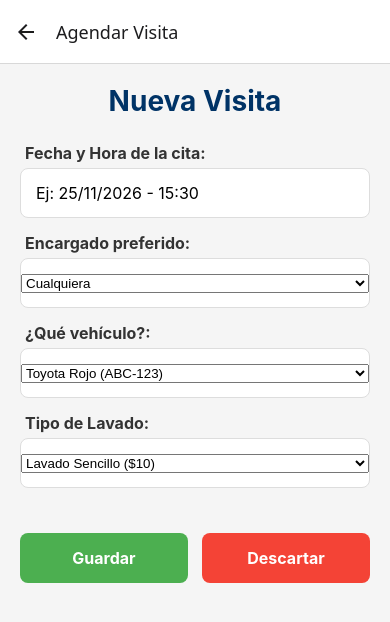
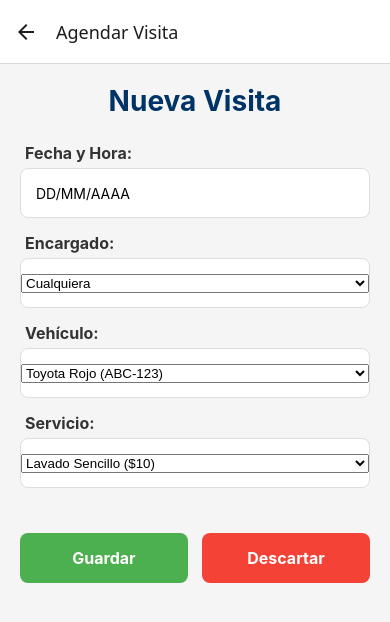
Before and after one commit to Braian-Ramirez/MotorWash, a React Native app: screen /NewVisit in a window 390 px wide. Shown: the top 622 px of the page. Built offline with nearby package versions, Linux system fonts and the light colour scheme.

Commit message:
feat: Integrar VisitsContext para gestión de citas y vincular selectores de vehículos en tiempo real mediante useEffect.

```diff
--- a/App.js
+++ b/App.js
@@ -12,6 +12,7 @@ import VisitQRScreen from './src/screens/VisitQRScreen';
 // Importamos el grupo de pestañas del cliente
 import ClientTabs from './src/screens/navigation/ClientTabs';
 import { VehiclesProvider } from './src/screens/context/VehiclesContext';
+import { VisitsProvider } from './src/screens/context/VisitsContext';
 
 // 3. Creamos el objeto "Stack" que manejará nuestra pila de pantallas
 const Stack = createNativeStackNavigator();
@@ -20,6 +21,7 @@ export default function App() {
   return (
     // NavigationContainer debe envolver TODA la aplicación (solo se usa una vez)
     <VehiclesProvider>
+      <VisitsProvider>
         <NavigationContainer>
           {/* Stack.Navigator contiene todas nuestras pantallas */}
           <Stack.Navigator initialRouteName="Login">
@@ -61,6 +63,7 @@ export default function App() {
 
           </Stack.Navigator>
         </NavigationContainer>
+      </VisitsProvider>
     </VehiclesProvider>
   );
 }
--- a/package.json
+++ b/package.json
@@ -14,8 +14,8 @@
     "@react-navigation/bottom-tabs": "^7.15.5",
     "@react-navigation/native": "^7.1.33",
     "@react-navigation/native-stack": "^7.14.4",
-    "expo": "~55.0.4",
-    "expo-image-picker": "~55.0.10",
+    "expo": "~55.0.5",
+    "expo-image-picker": "~55.0.11",
     "expo-status-bar": "~55.0.4",
     "react": "19.2.0",
     "react-dom": "19.2.0",
--- a/src/screens/AgendaScreen.js
+++ b/src/screens/AgendaScreen.js
@@ -1,7 +1,8 @@
-import React, { useState } from 'react';
+import React, { useState, useContext } from 'react';
 import { StyleSheet, Text, View, ScrollView, TouchableOpacity } from 'react-native';
 // Reutilizamos la misma librería de íconos
 import { MaterialCommunityIcons } from '@expo/vector-icons';
+import { VisitsContext } from './context/VisitsContext';
 
 export default function AgendaScreen({ navigation }) {
     // Simulamos que el usuario ha lavado su carro 3 veces
@@ -9,12 +10,8 @@ export default function AgendaScreen({ navigation }) {
     const lavadasParaPremio = 5; // El total necesario para el premio
 
     // Simulamos una visita ya programada
-    const visitaProgramada = {
-        fecha: '15/10/2026',
-        tipoLavado: 'Lavado Completo + Encerado',
-        encargado: 'Carlos Ruiz',
-        vehiculo: 'Toyota Rojo (ABC-123)'
-    };
+    // Extraemos la lista real de visitas
+    const { visitas } = useContext(VisitsContext);
 
     const handleAgendar = () => {
         console.log("Ir a la pantalla de Nueva Visita");
@@ -43,18 +40,21 @@ export default function AgendaScreen({ navigation }) {
                 </Text>
             </View>
 
-            {/* 3. Tarjeta de las Visitas */}
+            {/* 3. Lista de Visitas */}
             <View style={styles.cardHeader}>
                 <Text style={styles.sectionTitle}>Mis Visitas</Text>
                 <MaterialCommunityIcons name="calendar-clock" size={24} color="#0066cc" />
             </View>
 
-            <View style={styles.card}>
-                <Text style={styles.cardText}>Fecha: <Text style={styles.cardData}>{visitaProgramada.fecha}</Text></Text>
-                <Text style={styles.cardText}>Tipo de lavado: <Text style={styles.cardData}>{visitaProgramada.tipoLavado}</Text></Text>
-                <Text style={styles.cardText}>Encargado: <Text style={styles.cardData}>{visitaProgramada.encargado}</Text></Text>
-                <Text style={styles.cardText}>Vehículo: <Text style={styles.cardData}>{visitaProgramada.vehiculo}</Text></Text>
-            </View>
+            {/* Ahora recorremos el arreglo de visitas y generamos una tarjeta para cada una */}
+            {visitas.map((visita) => (
+                <View key={visita.id} style={styles.card}>
+                    <Text style={styles.cardText}>Fecha: <Text style={styles.cardData}>{visita.fecha}</Text></Text>
+                    <Text style={styles.cardText}>Tipo de lavado: <Text style={styles.cardData}>{visita.tipoLavado}</Text></Text>
+                    <Text style={styles.cardText}>Encargado: <Text style={styles.cardData}>{visita.encargado}</Text></Text>
+                    <Text style={styles.cardText}>Vehículo: <Text style={styles.cardData}>{visita.vehiculo}</Text></Text>
+                </View>
+            ))}
 
             {/* 4. Botón verde para Agendar (como en tu dibujo) */}
             <TouchableOpacity style={styles.addButton} onPress={handleAgendar}>
--- a/src/screens/NewVisitScreen.js
+++ b/src/screens/NewVisitScreen.js
@@ -1,23 +1,33 @@
-import React, { useState } from 'react';
+import React, { useState, useContext, useEffect } from 'react';
 import { StyleSheet, Text, View, TextInput, TouchableOpacity, ScrollView, Platform } from 'react-native';
 import { Picker } from '@react-native-picker/picker';
 import DateTimePicker from '@react-native-community/datetimepicker';
+import { VisitsContext } from './context/VisitsContext';
+import { VehiclesContext } from './context/VehiclesContext';
 
 export default function NewVisitScreen({ navigation }) {
-    // Estados para la fecha y hora usando Date (Para Celular)
+
+    const { addVisit } = useContext(VisitsContext);
+    const { vehiculos } = useContext(VehiclesContext);
+
+    // 1. ESTADOS (Aquí es donde estaba el problema, ya restaurados)
+    const [vehiculo, setVehiculo] = useState('');
     const [date, setDate] = useState(new Date());
     const [mode, setMode] = useState('date');
     const [showPicker, setShowPicker] = useState(false);
-
-    // Estado para la fecha manualmente (Para Web)
     const [fechaWeb, setFechaWeb] = useState('');
-
-    // Estados para el resto del formulario
     const [encargado, setEncargado] = useState('Cualquiera');
-    const [vehiculo, setVehiculo] = useState('Toyota Rojo');
     const [tipoLavado, setTipoLavado] = useState('Lavado Sencillo');
 
-    // Funciones del calendario del celular
+    // 2. EL VIGILANTE: Pone el primer auto de la lista como opción por defecto
+    useEffect(() => {
+        if (vehiculos && vehiculos.length > 0 && vehiculo === '') {
+            const v = vehiculos[0];
+            setVehiculo(`${v.marca} ${v.color} (${v.placa})`);
+        }
+    }, [vehiculos]);
+
+    // 3. Funciones del calendario
     const onChangeDate = (event, selectedDate) => {
         const currentDate = selectedDate || date;
         setShowPicker(Platform.OS === 'ios');
@@ -29,105 +39,64 @@ export default function NewVisitScreen({ navigation }) {
         setMode(currentMode);
     };
 
-    const showDatepicker = () => showMode('date');
-    const showTimepicker = () => showMode('time');
-
     const handleSave = () => {
-        // Dependiendo de si es web o celular, agarramos la fecha de un lado o de otro
-        const fechaFinal = Platform.OS === 'web'
-            ? fechaWeb
-            : `${date.toLocaleDateString()} a las ${date.toLocaleTimeString([], { hour: '2-digit', minute: '2-digit' })}`;
-
-        // Empaquetamos toda la visita en un texto (formato JSON)
-        const informacionVisita = JSON.stringify({
-            fecha: fechaFinal,
-            encargado: encargado,
-            vehiculo: vehiculo,
-            servicio: tipoLavado
-        });
-
-        console.log("Generando QR para la visita...");
-        // Navegamos a la nueva pantalla y le mandamos la "informacionVisita" como equipaje (params)
-        navigation.navigate('VisitQR', {
-            visitaData: informacionVisita
-        });
+        const nuevaCita = {
+            fecha: Platform.OS === 'web' ? fechaWeb : date.toLocaleDateString(),
+            tipoLavado,
+            encargado,
+            vehiculo
+        };
+        addVisit(nuevaCita);
+        const informacionVisita = JSON.stringify(nuevaCita);
+        navigation.navigate('VisitQR', { visitaData: informacionVisita });
     };
 
     return (
         <ScrollView style={styles.container} contentContainerStyle={styles.contentContainer}>
             <Text style={styles.title}>Nueva Visita</Text>
-
             <View style={styles.formContainer}>
-
-                <Text style={styles.label}>Fecha y Hora de la cita:</Text>
-
-                {/* MAGIA DE PLATAFORMAS: Verificamos dónde estamos corriendo */}
+                <Text style={styles.label}>Fecha y Hora:</Text>
                 {Platform.OS === 'web' ? (
-                    // Si es WEB (Navegador): Mostramos un Input normal de texto
-                    <TextInput
-                        style={styles.input}
-                        placeholder="Ej: 25/11/2026 - 15:30"
-                        value={fechaWeb}
-                        onChangeText={setFechaWeb}
-                    />
+                    <TextInput style={styles.input} placeholder="DD/MM/AAAA" value={fechaWeb} onChangeText={setFechaWeb} />
                 ) : (
-                    // Si es MÓVIL (Android o iOS): Mostramos los botones nativos del sistema
-                    <View>
                     <View style={styles.dateTimeRow}>
-                            <TouchableOpacity style={styles.dateTimeButton} onPress={showDatepicker}>
+                        <TouchableOpacity style={styles.dateTimeButton} onPress={() => showMode('date')}>
                             <Text style={styles.dateTimeText}>📅 {date.toLocaleDateString()}</Text>
                         </TouchableOpacity>
-
-                            <TouchableOpacity style={styles.dateTimeButton} onPress={showTimepicker}>
+                        <TouchableOpacity style={styles.dateTimeButton} onPress={() => showMode('time')}>
                             <Text style={styles.dateTimeText}>🕒 {date.toLocaleTimeString([], { hour: '2-digit', minute: '2-digit' })}</Text>
                         </TouchableOpacity>
                     </View>
+                )}
 
                 {showPicker && (
-                            <DateTimePicker
-                                testID="dateTimePicker"
-                                value={date}
-                                mode={mode}
-                                is24Hour={true}
-                                display="default"
-                                onChange={onChangeDate}
-                            />
-                        )}
-                    </View>
+                    <DateTimePicker value={date} mode={mode} is24Hour={true} display="default" onChange={onChangeDate} />
                 )}
 
-                <Text style={styles.label}>Encargado preferido:</Text>
+                <Text style={styles.label}>Encargado:</Text>
                 <View style={styles.pickerContainer}>
-                    <Picker
-                        selectedValue={encargado}
-                        onValueChange={(itemValue) => setEncargado(itemValue)}
-                    >
+                    <Picker selectedValue={encargado} onValueChange={setEncargado}>
                         <Picker.Item label="Cualquiera" value="Cualquiera" />
                         <Picker.Item label="Carlos Ruiz" value="Carlos Ruiz" />
                         <Picker.Item label="Ana Gómez" value="Ana Gómez" />
                     </Picker>
                 </View>
 
-                <Text style={styles.label}>¿Qué vehículo?:</Text>
+                <Text style={styles.label}>Vehículo:</Text>
                 <View style={styles.pickerContainer}>
-                    <Picker
-                        selectedValue={vehiculo}
-                        onValueChange={(itemValue) => setVehiculo(itemValue)}
-                    >
-                        <Picker.Item label="Toyota Rojo (ABC-123)" value="Toyota Rojo" />
-                        <Picker.Item label="Ford Gris (XYZ-987)" value="Ford Gris" />
+                    <Picker selectedValue={vehiculo} onValueChange={setVehiculo}>
+                        {vehiculos.map((v) => (
+                            <Picker.Item key={v.id} label={`${v.marca} ${v.color} (${v.placa})`} value={`${v.marca} ${v.color} (${v.placa})`} />
+                        ))}
                     </Picker>
                 </View>
 
-                <Text style={styles.label}>Tipo de Lavado:</Text>
+                <Text style={styles.label}>Servicio:</Text>
                 <View style={styles.pickerContainer}>
-                    <Picker
-                        selectedValue={tipoLavado}
-                        onValueChange={(itemValue) => setTipoLavado(itemValue)}
-                    >
+                    <Picker selectedValue={tipoLavado} onValueChange={setTipoLavado}>
                         <Picker.Item label="Lavado Sencillo ($10)" value="Lavado Sencillo" />
-                        <Picker.Item label="Lavado Completo + Encerado ($25)" value="Lavado Completo" />
-                        <Picker.Item label="Limpieza de Tapicería ($40)" value="Limpieza Tapiceria" />
+                        <Picker.Item label="Lavado Completo ($25)" value="Lavado Completo" />
+                        <Picker.Item label="Tapicería ($40)" value="Limpieza Tapiceria" />
                     </Picker>
                 </View>
             </View>
@@ -140,7 +109,6 @@ export default function NewVisitScreen({ navigation }) {
                     <Text style={styles.buttonTextWhite}>Descartar</Text>
                 </TouchableOpacity>
             </View>
-
         </ScrollView>
     );
 }
@@ -151,24 +119,11 @@ const styles = StyleSheet.create({
     title: { fontSize: 28, fontWeight: 'bold', color: '#003366', marginBottom: 25 },
     formContainer: { width: '100%', marginBottom: 20 },
     label: { fontSize: 16, fontWeight: 'bold', color: '#333', marginBottom: 5, marginLeft: 5 },
-
-    input: {
-        width: '100%', height: 50, backgroundColor: '#fff', borderRadius: 8,
-        paddingHorizontal: 15, marginBottom: 15, borderWidth: 1, borderColor: '#ddd',
-        fontSize: 16,
-    },
-
+    input: { width: '100%', height: 50, backgroundColor: '#fff', borderRadius: 8, paddingHorizontal: 15, marginBottom: 15, borderWidth: 1, borderColor: '#ddd' },
     dateTimeRow: { flexDirection: 'row', justifyContent: 'space-between', marginBottom: 15 },
-    dateTimeButton: {
-        width: '48%', height: 50, backgroundColor: '#fff', borderRadius: 8,
-        borderWidth: 1, borderColor: '#ddd', justifyContent: 'center', alignItems: 'center',
-    },
+    dateTimeButton: { width: '48%', height: 50, backgroundColor: '#fff', borderRadius: 8, borderWidth: 1, borderColor: '#ddd', justifyContent: 'center', alignItems: 'center' },
     dateTimeText: { fontSize: 16, color: '#333', fontWeight: 'bold' },
-
-    pickerContainer: {
-        backgroundColor: '#fff', borderRadius: 8, borderWidth: 1, borderColor: '#ddd',
-        marginBottom: 15, height: 50, justifyContent: 'center'
-    },
+    pickerContainer: { backgroundColor: '#fff', borderRadius: 8, borderWidth: 1, borderColor: '#ddd', marginBottom: 15, height: 50, justifyContent: 'center' },
     buttonRow: { flexDirection: 'row', justifyContent: 'space-between', width: '100%', marginTop: 10 },
     actionButton: { width: '48%', height: 50, justifyContent: 'center', alignItems: 'center', borderRadius: 8 },
     saveButton: { backgroundColor: '#4caf50' },
--- /dev/null
+++ b/src/screens/context/VisitsContext.js
@@ -0,0 +1,28 @@
+import React, { createContext, useState } from 'react';
+
+export const VisitsContext = createContext();
+
+export const VisitsProvider = ({ children }) => {
+    // Aquí guardaremos las citas agendadas
+    const [visitas, setVisitas] = useState([
+        {
+            id: 1,
+            fecha: '15/10/2026',
+            tipoLavado: 'Lavado Completo + Encerado',
+            encargado: 'Carlos Ruiz',
+            vehiculo: 'Toyota Rojo (ABC-123)'
+        }
+    ]);
+
+    // Función para agendar una nueva visita
+    const addVisit = (nuevaVisita) => {
+        nuevaVisita.id = Date.now(); // ID único temporal
+        setVisitas([...visitas, nuevaVisita]);
+    };
+
+    return (
+        <VisitsContext.Provider value={{ visitas, addVisit }}>
+            {children}
+        </VisitsContext.Provider>
+    );
+};
```
Also changed, not shown: 1 other file (tests, documents, lock files or other folders). Lines whose indentation alone changed are shown as unchanged.
